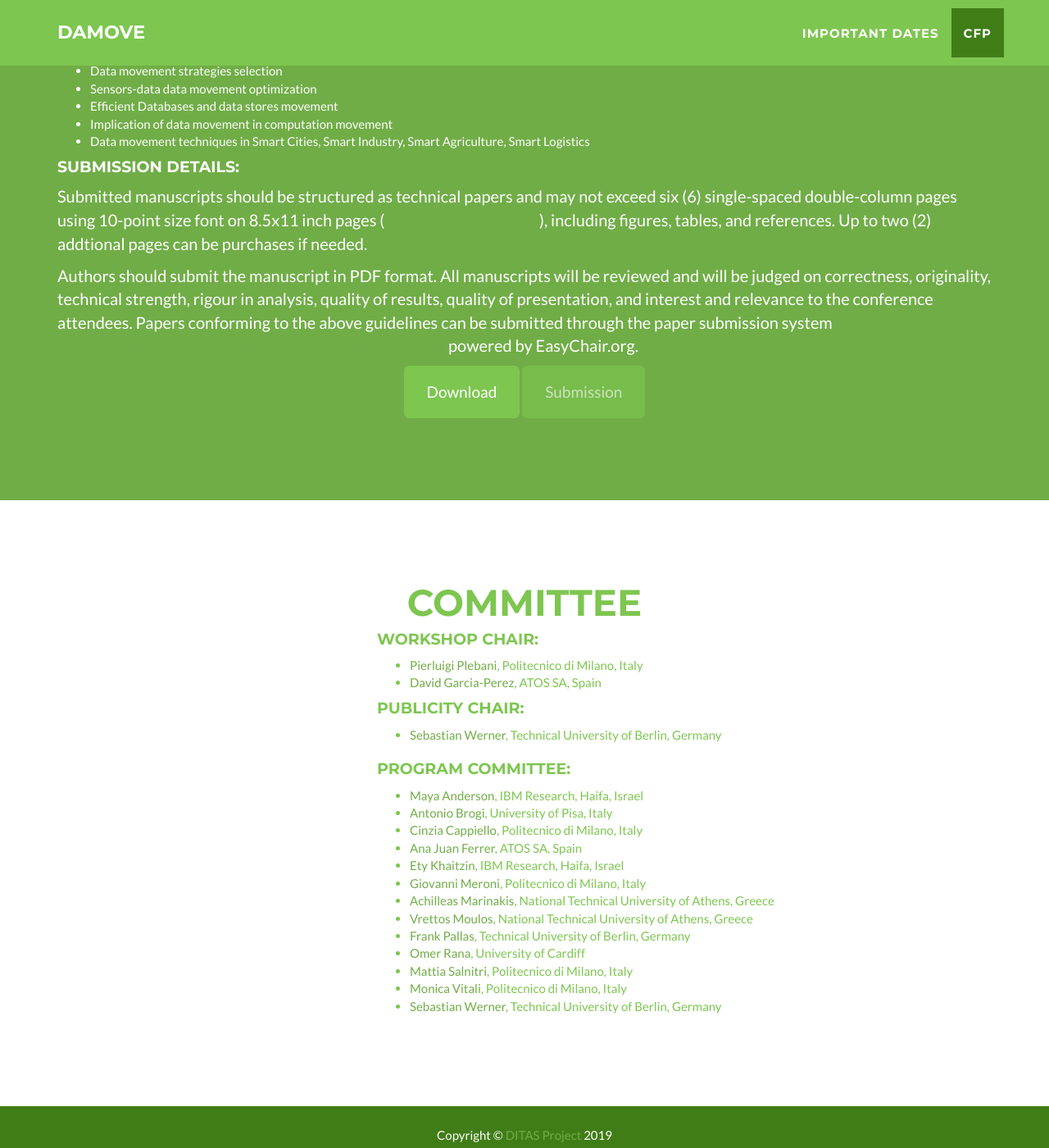
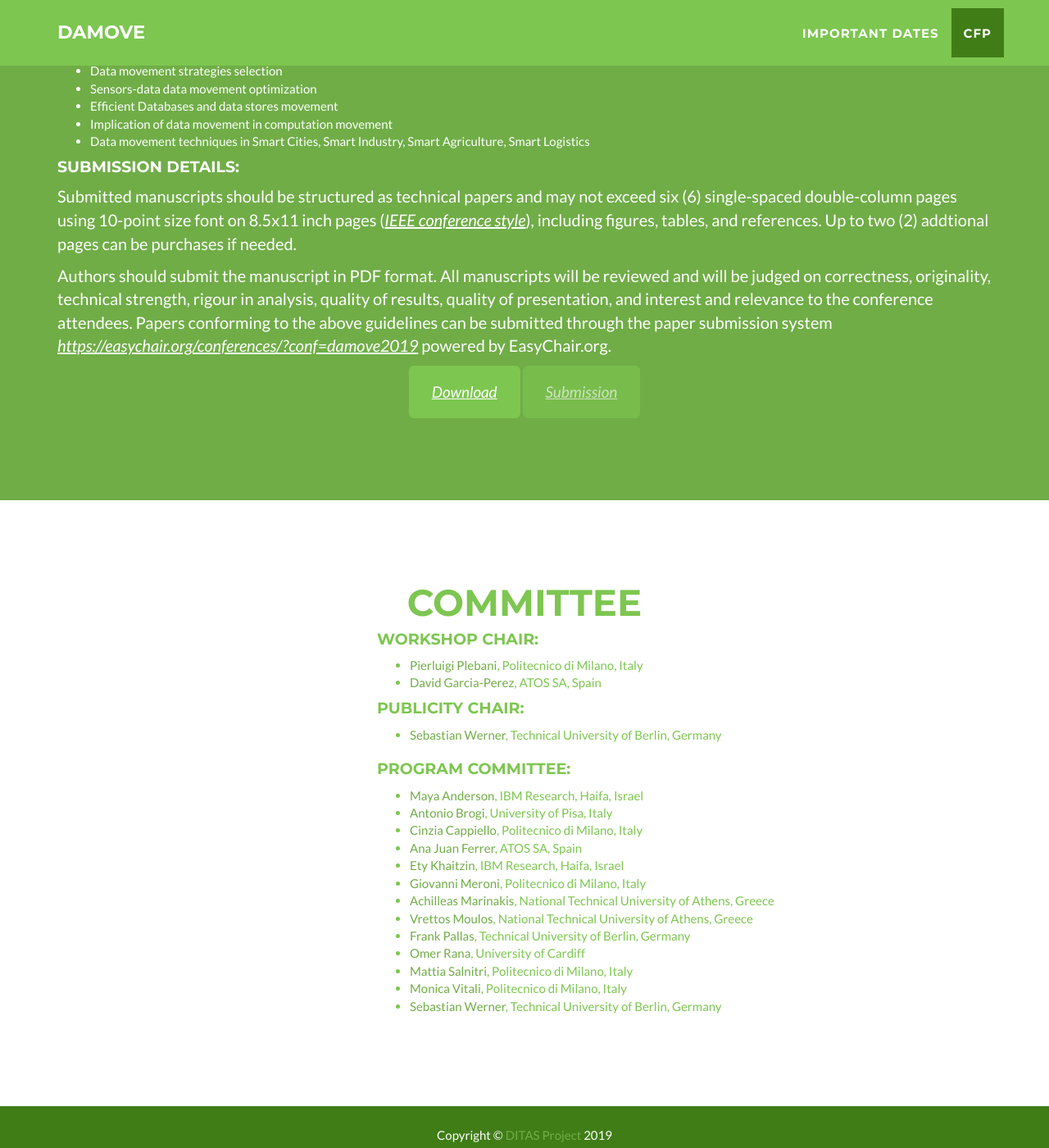
Before and after one commit to DITAS-Project/web_damove, a Jekyll site: the page built from index.html, in a window 1280 px wide and 1400 px high, scrolled down 2097 px. Shown: the whole window at 82% size. Built offline with Jekyll 4.4.1, drawn with Linux system fonts in a browser that asks for light colours.

Commit message:
fixed invisible links

```diff
--- a/_includes/css/main.css
+++ b/_includes/css/main.css
@@ -207,6 +207,11 @@ section h2 {
 section.success {
     color: #fff;
     background: #{{ site.color.primary }};
+}
+section.success a {
+    color: #fff;
+    text-decoration: underline;
+    font-style: italic;
 }
 
 @media(max-width:767px) {
```
